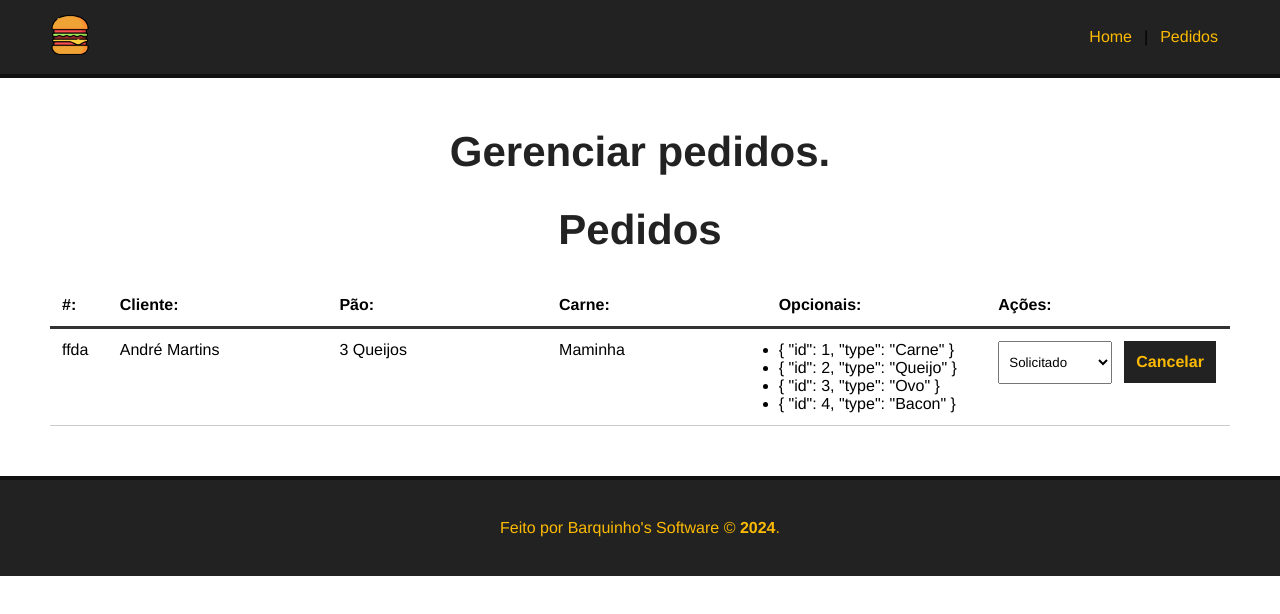
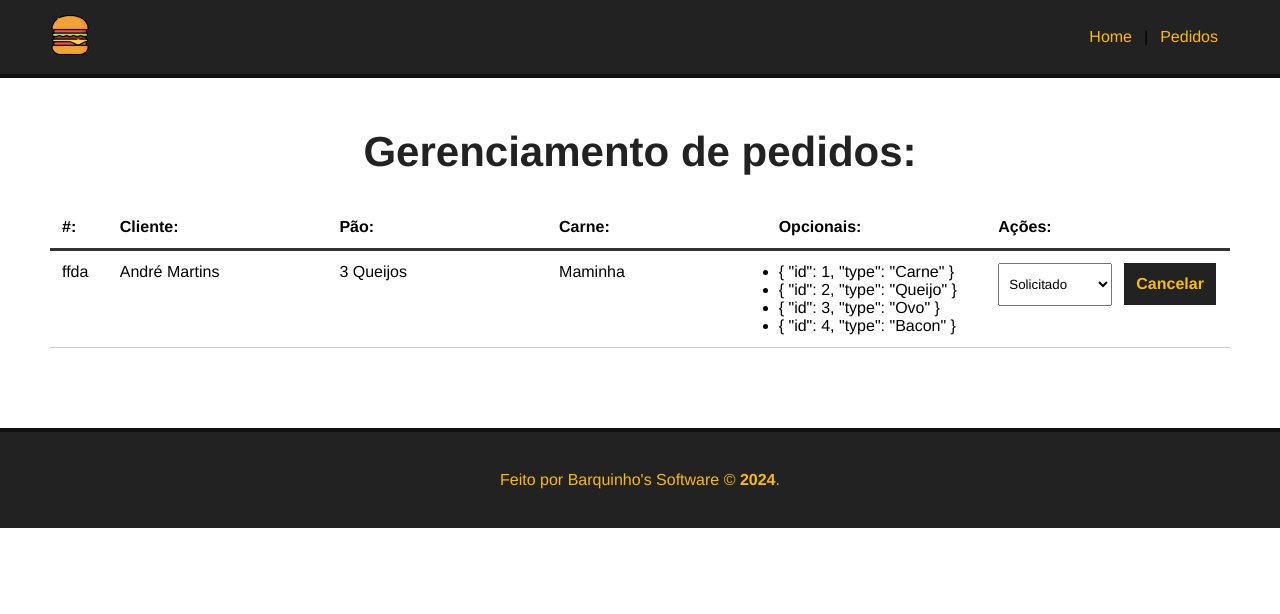
Before and after one commit to Andrrem28/vue-build-your-burger, a Vue app: page /orders in a window 1280 px wide. Shown: the top 614 px of the page. Built offline with nearby package versions, Linux system fonts and the light colour scheme; data requests are answered from the project's data file.

Commit message:
modification in text componente

```diff
--- a/src/views/OrderView.vue
+++ b/src/views/OrderView.vue
@@ -1,7 +1,6 @@
 <template>
   <div class="main-container">
-    <h1>Gerenciar pedidos.</h1>
-    <h1>Pedidos</h1>
+    <h1>Gerenciamento de pedidos:</h1>
     <DashboardComponent />
   </div>
 </template>
```
